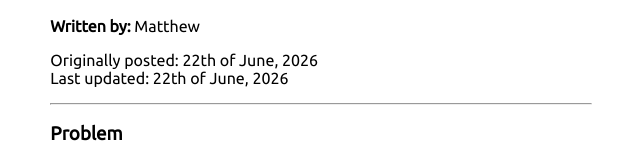
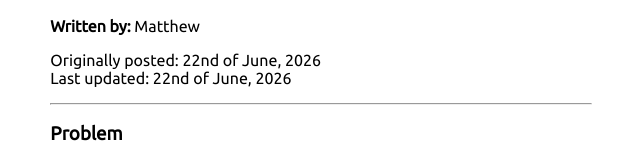
Before and after one commit to genderdoog/genderdoog.github.io, a plain HTML site: page writing/3d_printed_hdd_brackets/index.html in a window 1280 px wide. Shown: the part 187-348 px from the top of the page, 319-959 px from the left. Drawn offline with Linux system fonts and the light colour scheme.

Commit message:
fix: dates

```diff
--- a/writing/3d_printed_hdd_brackets/index.html
+++ b/writing/3d_printed_hdd_brackets/index.html
@@ -32,8 +32,8 @@
 				<h2>3D printed HDD brackets for p6 series HP desktops</h2>
 				<p><strong>Written by:</strong> Matthew</p>
 				<p>
-					<time datetime="2026-06-22">Originally posted: 22th of June, 2026</time><br>
-					<time datetime="2026-06-22">Last updated: 22th of June, 2026</time>
+					<time datetime="2026-06-22">Originally posted: 22nd of June, 2026</time><br>
+					<time datetime="2026-06-22">Last updated: 22nd of June, 2026</time>
 				</p>
 			</header>
 
```
Also changed, not shown: writing/short_pencils/index.html (+2 -2 lines).
